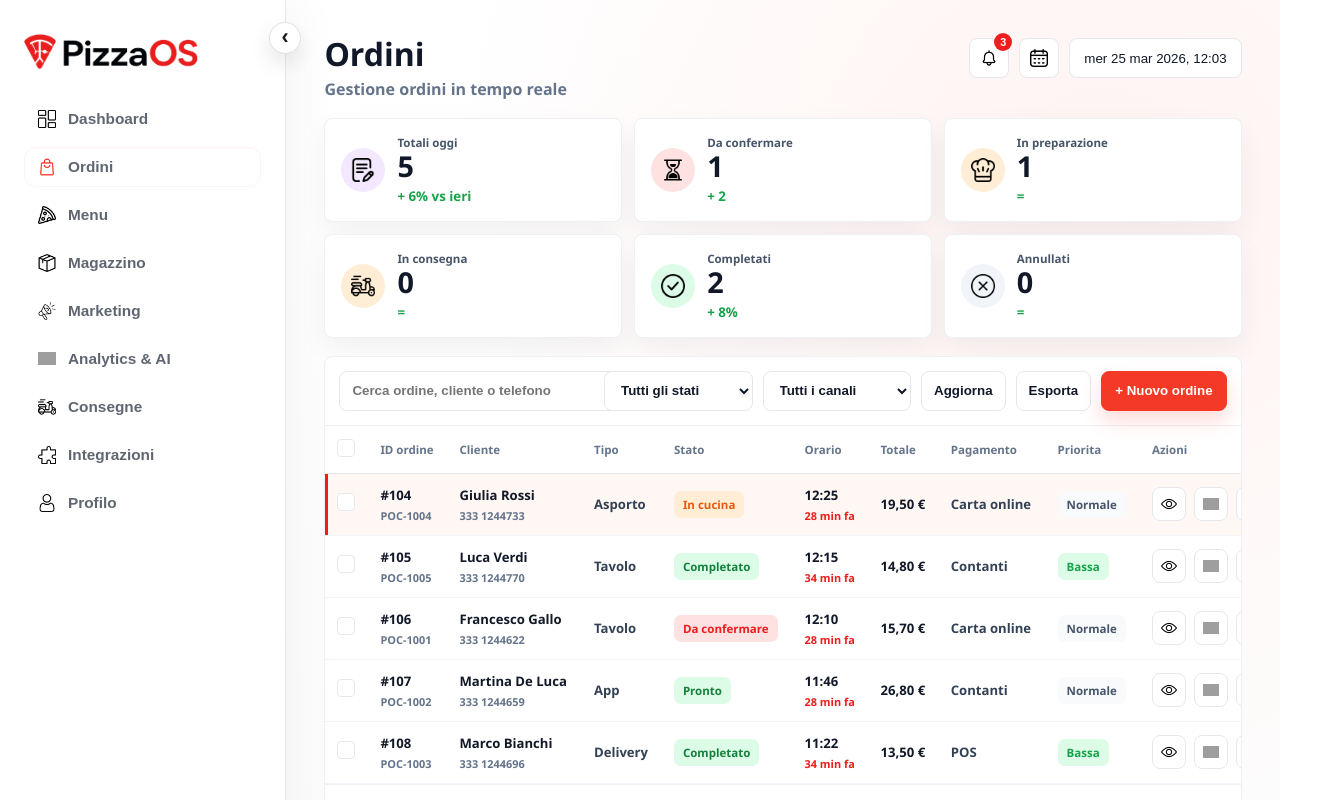
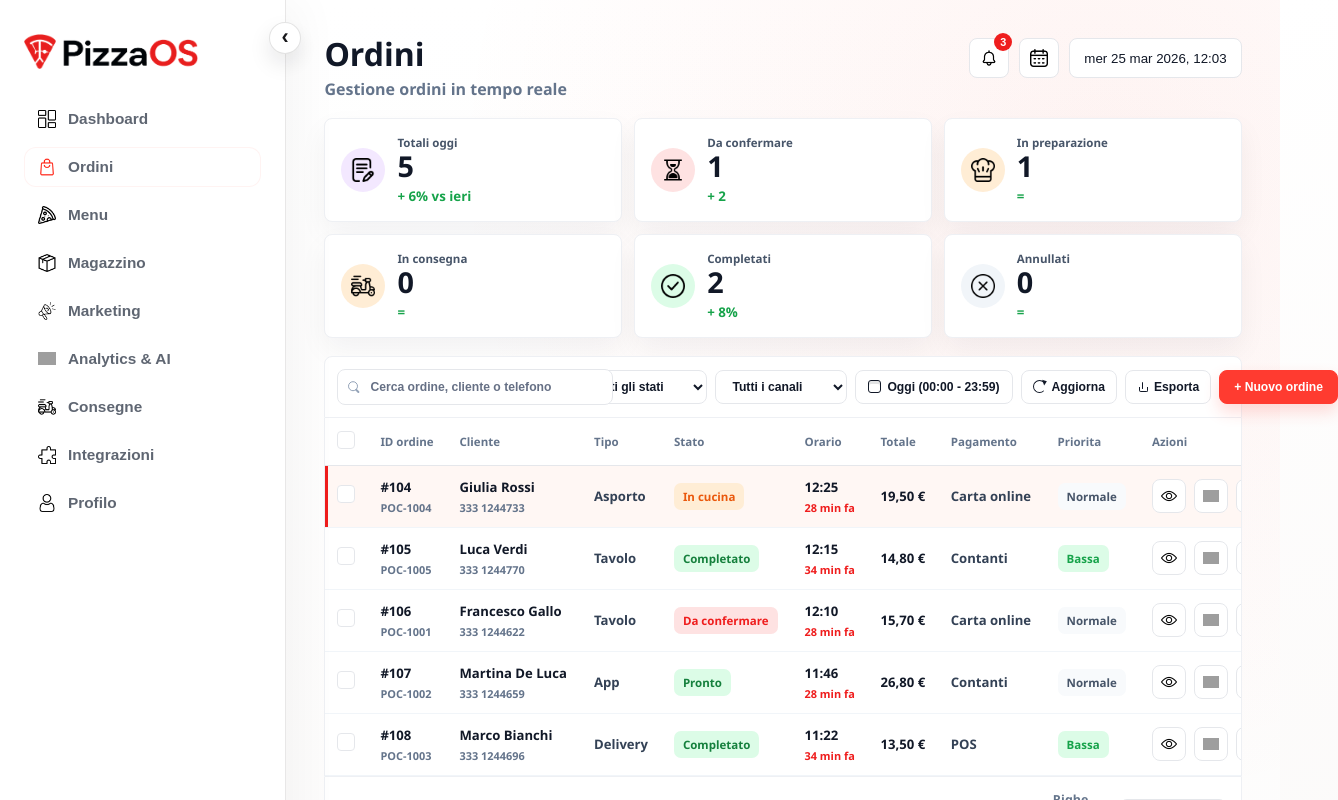
Before and after one commit to kremisi-com/pizzaos, a Next.js app in the folder apps/admin/: page / in a window 1280 px wide. Both pictures are taken after a click on the button "Apri coda ordini". Shown: the top 800 px of the page, 1338 px wide, since content can reach past the window. Built offline with nearby package versions, Linux system fonts and the light colour scheme; grey boxes are pictures that could not be loaded; a web font is replaced by a local one.

Commit message:
fix(admin): align orders toolbar controls
Tighten the orders toolbar spacing and control typography to match the supplied admin reference. Add the toolbar date filter affordance, local action styling for refresh/export/manual order, and coverage for the date filter calendar interaction.

```diff
--- a/apps/admin/src/features/orders/components/orders-dashboard.module.css
+++ b/apps/admin/src/features/orders/components/orders-dashboard.module.css
@@ -35,6 +35,8 @@
 .iconButton,
 .dateButton,
 .secondaryAction,
+.primaryAction,
+.toolbarDateFilter,
 .rowActions button,
 .pagination button {
   border: 1px solid #e5e7eb;
@@ -218,30 +220,166 @@
 
 .toolbar {
   display: grid;
-  grid-template-columns: minmax(220px, 1.2fr) repeat(2, minmax(140px, 0.7fr)) auto auto auto;
-  gap: 10px;
-  padding: 14px;
+  grid-template-columns: minmax(230px, 1.18fr) minmax(132px, 0.5fr) minmax(132px, 0.5fr) auto auto auto auto;
+  align-items: center;
+  gap: 8px;
+  padding: 12px;
   border: 1px solid #eef0f4;
   border-radius: 8px 8px 0 0;
   background: #ffffff;
+}
+
+.searchField {
+  position: relative;
+  display: block;
+}
+
+.searchField::before {
+  content: "";
+  position: absolute;
+  top: 50%;
+  left: 11px;
+  width: 8px;
+  height: 8px;
+  border: 1.5px solid #94a3b8;
+  border-radius: 999px;
+  transform: translateY(-58%);
+  pointer-events: none;
+}
+
+.searchField::after {
+  content: "";
+  position: absolute;
+  top: calc(50% + 3px);
+  left: 18px;
+  width: 5px;
+  height: 1.5px;
+  border-radius: 999px;
+  background: #94a3b8;
+  transform: rotate(45deg);
+  pointer-events: none;
 }
 
 .searchField input,
 .toolbar select,
 .tableFooter select {
   width: 100%;
-  min-height: 38px;
+  min-height: 34px;
   border: 1px solid #e5e7eb;
   border-radius: 8px;
   background: #ffffff;
   color: #111827;
-  font-weight: 700;
+  font-size: 0.76rem;
+  font-weight: 600;
+  line-height: 1;
   padding: 0 12px;
 }
 
+.searchField input {
+  padding-left: 32px;
+  font-weight: 600;
+}
+
+.searchField input::placeholder {
+  color: #667085;
+  opacity: 1;
+  font-weight: 600;
+}
+
+.toolbar select {
+  appearance: auto;
+  min-width: 0;
+  font-weight: 700;
+}
+
+.toolbarDateFilter,
+.secondaryAction,
+.primaryAction {
+  display: inline-flex;
+  align-items: center;
+  justify-content: center;
+  gap: 6px;
+  min-height: 34px;
+  white-space: nowrap;
+  font-size: 0.76rem;
+  line-height: 1;
+}
+
+.toolbarDateFilter {
+  padding: 0 12px;
+  font-weight: 600;
+}
+
+.toolbarDateFilter::before {
+  content: "";
+  width: 11px;
+  height: 11px;
+  border: 1.5px solid currentColor;
+  border-radius: 3px;
+  box-shadow: inset 0 3px 0 rgba(17, 24, 39, 0.12);
+}
+
 .secondaryAction {
-  min-height: 38px;
-  padding: 0 12px;
+  padding: 0 11px;
+  font-weight: 700;
+}
+
+.primaryAction {
+  padding: 0 14px;
+  border-color: #ff3b30;
+  background: #ff3b30;
+  color: #ffffff;
+  font-weight: 700;
+  box-shadow: 0 8px 16px rgba(255, 59, 48, 0.18);
+}
+
+.refreshIcon,
+.exportIcon {
+  position: relative;
+  width: 11px;
+  height: 11px;
+  flex: 0 0 auto;
+}
+
+.refreshIcon {
+  border: 1.5px solid currentColor;
+  border-right-color: transparent;
+  border-radius: 999px;
+}
+
+.refreshIcon::after {
+  content: "";
+  position: absolute;
+  top: -2px;
+  right: -2px;
+  border-top: 3px solid transparent;
+  border-bottom: 3px solid transparent;
+  border-left: 4px solid currentColor;
+  transform: rotate(-20deg);
+}
+
+.exportIcon::before {
+  content: "";
+  position: absolute;
+  left: 5px;
+  top: 1px;
+  width: 1.5px;
+  height: 7px;
+  border-radius: 999px;
+  background: currentColor;
+}
+
+.exportIcon::after {
+  content: "";
+  position: absolute;
+  left: 2px;
+  bottom: 0;
+  width: 7px;
+  height: 4px;
+  border-right: 1.5px solid currentColor;
+  border-bottom: 1.5px solid currentColor;
+  border-left: 1.5px solid currentColor;
+  border-radius: 0 0 2px 2px;
 }
 
 .tableShell {
--- a/apps/admin/src/features/orders/components/orders-dashboard.tsx
+++ b/apps/admin/src/features/orders/components/orders-dashboard.tsx
@@ -1,7 +1,6 @@
 "use client";
 
 import type { Order, OrderStatus, Product, Rider } from "@pizzaos/domain";
-import { Button } from "@pizzaos/ui";
 import { type ReactElement, useMemo, useState } from "react";
 import { OrderDetails, type OrderDisplayContext } from "./order-details";
 import styles from "./orders-dashboard.module.css";
@@ -222,14 +221,29 @@ export function OrdersDashboard(props: OrdersDashboardProps): ReactElement {
                 <option key={channel} value={channel}>{channel}</option>
               ))}
             </select>
-            <button className={styles.secondaryAction} type="button">Aggiorna</button>
-            <button className={styles.secondaryAction} type="button">Esporta</button>
-            <Button
+            <button
+              className={styles.toolbarDateFilter}
+              type="button"
+              aria-label="Filtro data ordini"
+              onClick={() => setIsCalendarOpen((current) => !current)}
+            >
+              Oggi (00:00 - 23:59)
+            </button>
+            <button className={styles.secondaryAction} type="button">
+              <span aria-hidden="true" className={styles.refreshIcon} />
+              Aggiorna
+            </button>
+            <button className={styles.secondaryAction} type="button">
+              <span aria-hidden="true" className={styles.exportIcon} />
+              Esporta
+            </button>
+            <button
+              className={styles.primaryAction}
               onClick={() => alert("Nuovo ordine manuale disponibile nella demo finale")}
-              style={{ padding: "9px 13px", borderRadius: "8px" }}
+              type="button"
             >
               + Nuovo ordine
-            </Button>
+            </button>
           </div>
 
           <div className={styles.tableShell}>
```
Also changed, not shown: 1 other file (tests, documents, lock files or other folders).
